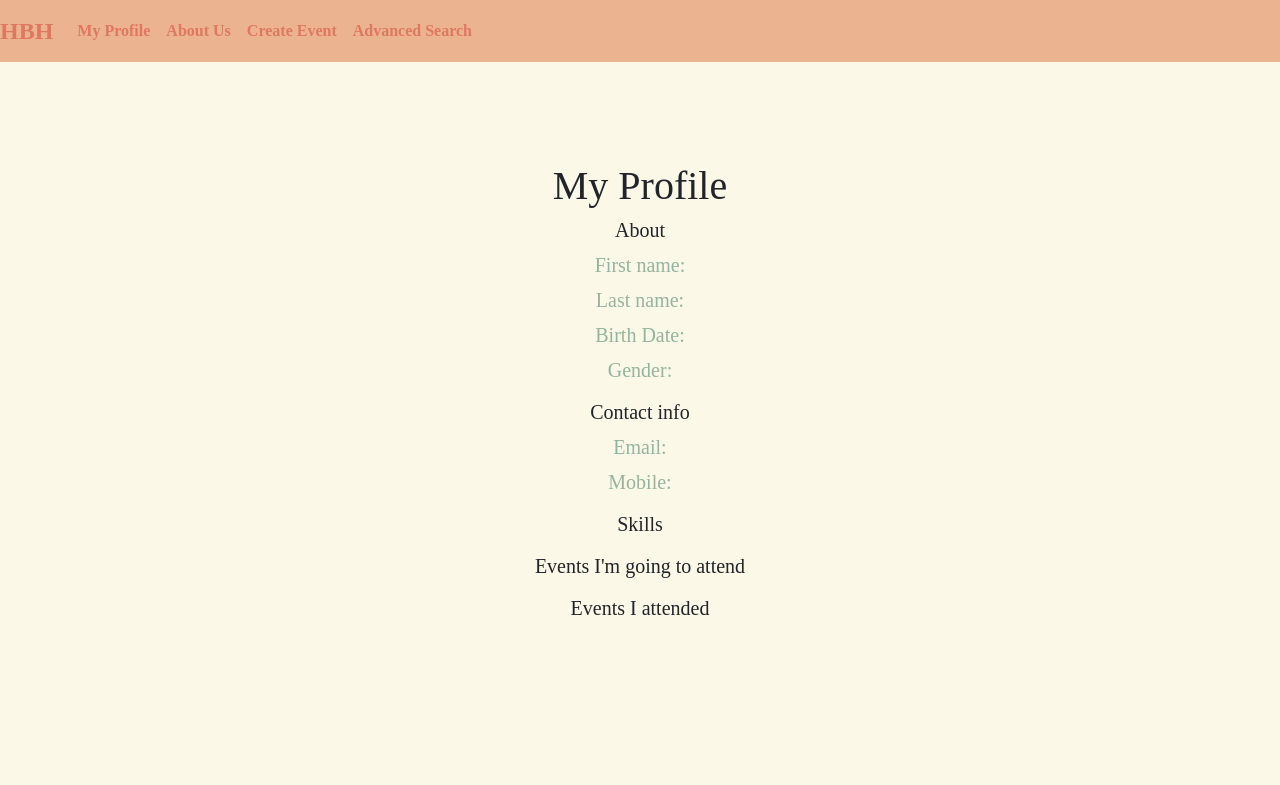
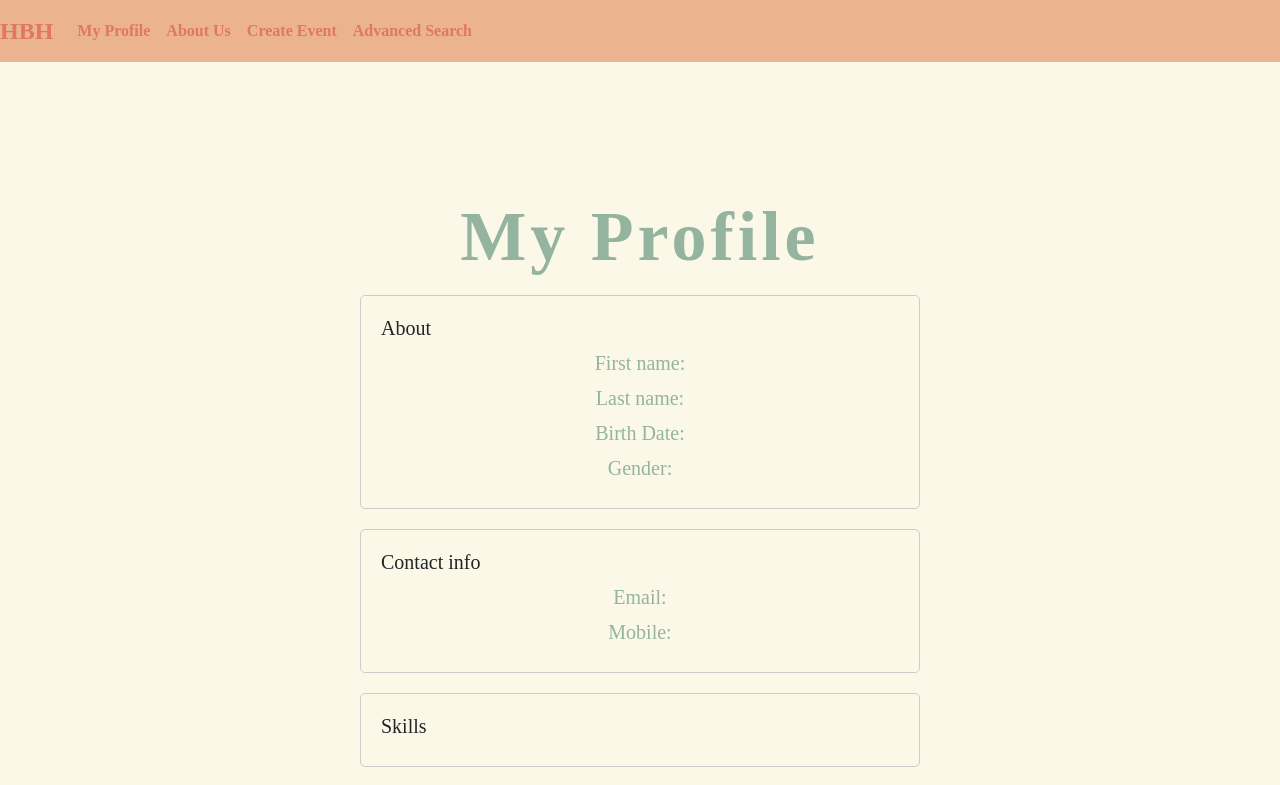
Before and after one commit to hilaezra/handbyhandpro, a React (Vite) app in the folder handbyhand.client/: page /profile in a window 1280 px wide. Shown: the top 785 px of the page. Built offline with nearby package versions, Linux system fonts and the light colour scheme.

Commit message:
css profile page and creat request to the server

```diff
--- a/handbyhand.client/src/components/ProfilePage/ProfilePage.css
+++ b/handbyhand.client/src/components/ProfilePage/ProfilePage.css
@@ -0,0 +1,52 @@
+.profilepage-container {
+    display: flex;
+    justify-content: center;
+    align-items: center;
+    height: 100vh;
+}
+
+.profilepage-form {
+    margin-top: 360px;
+    display: flex;
+    flex-direction: column;
+    width: 600px;
+    padding: 20px;
+    border: none;
+}
+
+.profilepage-form h1 {
+    font-size: 70px;
+    color: #94B49F;
+    font-weight: bolder;
+    font-family: 'Luckiest Guy', cursive;
+    letter-spacing: 4px;
+    text-align: center;
+    margin-bottom: 20px;
+    top: 100px;
+    /* set to the height of your navbar */
+    left: 0;
+    width: 100%;
+    height: 60px;
+    /* adjust as needed */
+    justify-content: center;
+    align-items: center;
+}
+
+.form-group {
+    display: flex;
+    flex-direction: column;
+    justify-content: right;
+    margin-top: 20px;
+    margin-bottom: 10px;
+    padding: 20px;
+    border: 1px solid #ccc;
+    border-radius: 5px;
+}
+
+.form-group h5{
+text-align: left;
+}
+
+.form-group label {
+    margin-bottom: 5px;
+}
--- a/handbyhand.client/src/components/ProfilePage/ProfilePage.jsx
+++ b/handbyhand.client/src/components/ProfilePage/ProfilePage.jsx
@@ -1,33 +1,38 @@
 import React from 'react'
+import axios from 'axios'
 import './ProfilePage.css';
 
-const ProfilePage = () => {
+const ProfilePage = async () => {
+
+  //Get the conected user from server
+  //TODO- CREATE THE REQUEST IN THE SERVER
+  // const user = await axios.post("http://localhost:3000/auth/signup", { })
 
   return (
     <div className="profilepage-container">
 
-      <div className="profilepages-form">
+      <div className="profilepage-form">
         <h1 id="profile-page-title">My Profile</h1>
 
         <form>
           <div className="about form-group">
             <h5 id="profile-page-title">About</h5>
             <label className="textfield-lab" htmlFor="firstname">First name: </label>
-            {/* <label className="login-lab" htmlFor="author">user.firstמame</label> */}
+            {/* <label className="user-details" htmlFor="author">user.firstname</label> */}
             <label className="textfield-lab" htmlFor="firstname">Last name: </label>
-            {/* <label className="login-lab" htmlFor="author">user.lastמame</label> */}
+            {/* <label className="user-details" htmlFor="author">user.lastname</label> */}
             <label className="textfield-lab" htmlFor="author">Birth Date: </label>
-            {/* <label className="login-lab" htmlFor="author">user.birthdate</label> */}
+            {/* <label className="user-details" htmlFor="author">user.birthdate</label> */}
             <label className="textfield-lab" htmlFor="author">Gender: </label>
-            {/* <label className="login-lab" htmlFor="author">user.gender</label> */}
+            {/* <label className="user-details" htmlFor="author">user.gender</label> */}
           </div>
 
           <div className="contact-info form-group">
             <h5 id="profile-page-title">Contact info</h5>
             <label className="textfield-lab" htmlFor="author">Email: </label>
-            {/* <label className="login-lab" htmlFor="author">user.email</label> */}
+            {/* <label className="user-details" htmlFor="author">user.email</label> */}
             <label className="textfield-lab" htmlFor="author">Mobile: </label>
-            {/* <label className="login-lab" htmlFor="author">user.mobile</label> */}
+            {/* <label className="user-details" htmlFor="author">user.mobile</label> */}
           </div>
 
           <div className="skills form-group">
```
